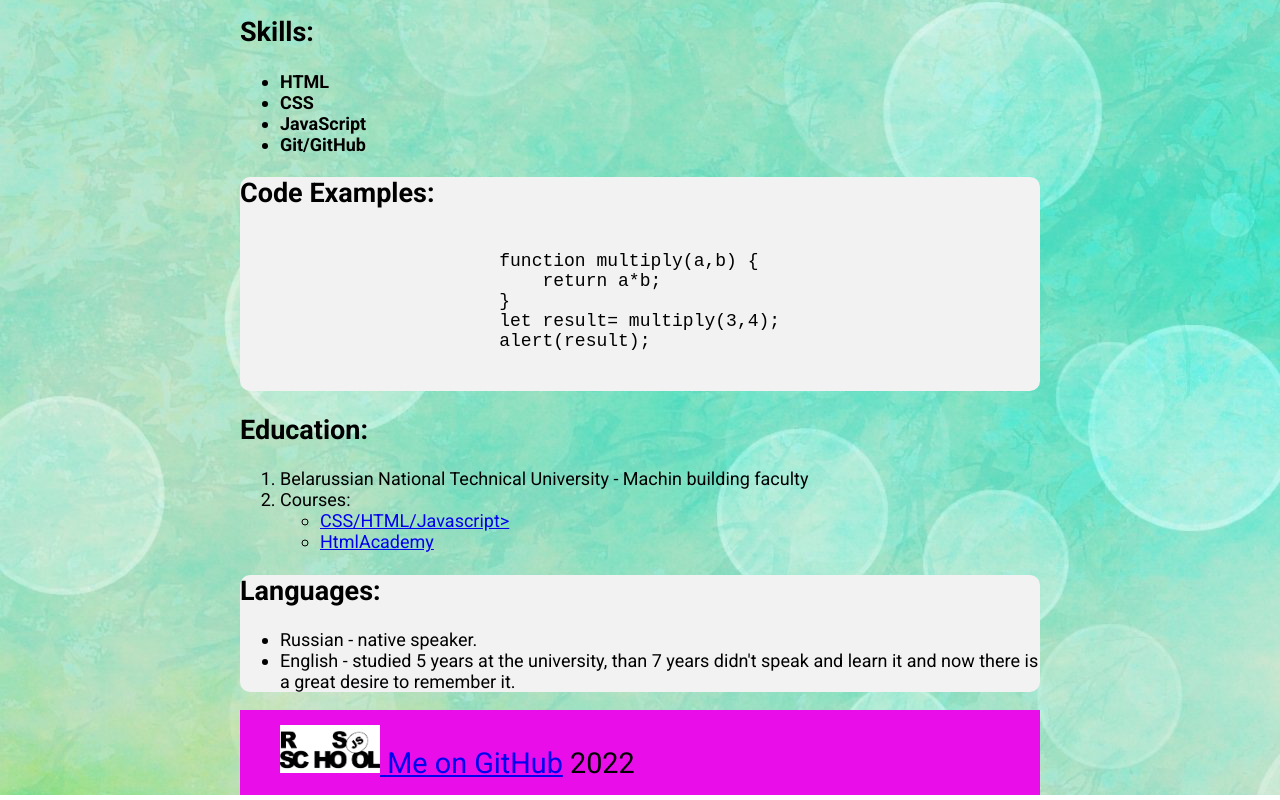
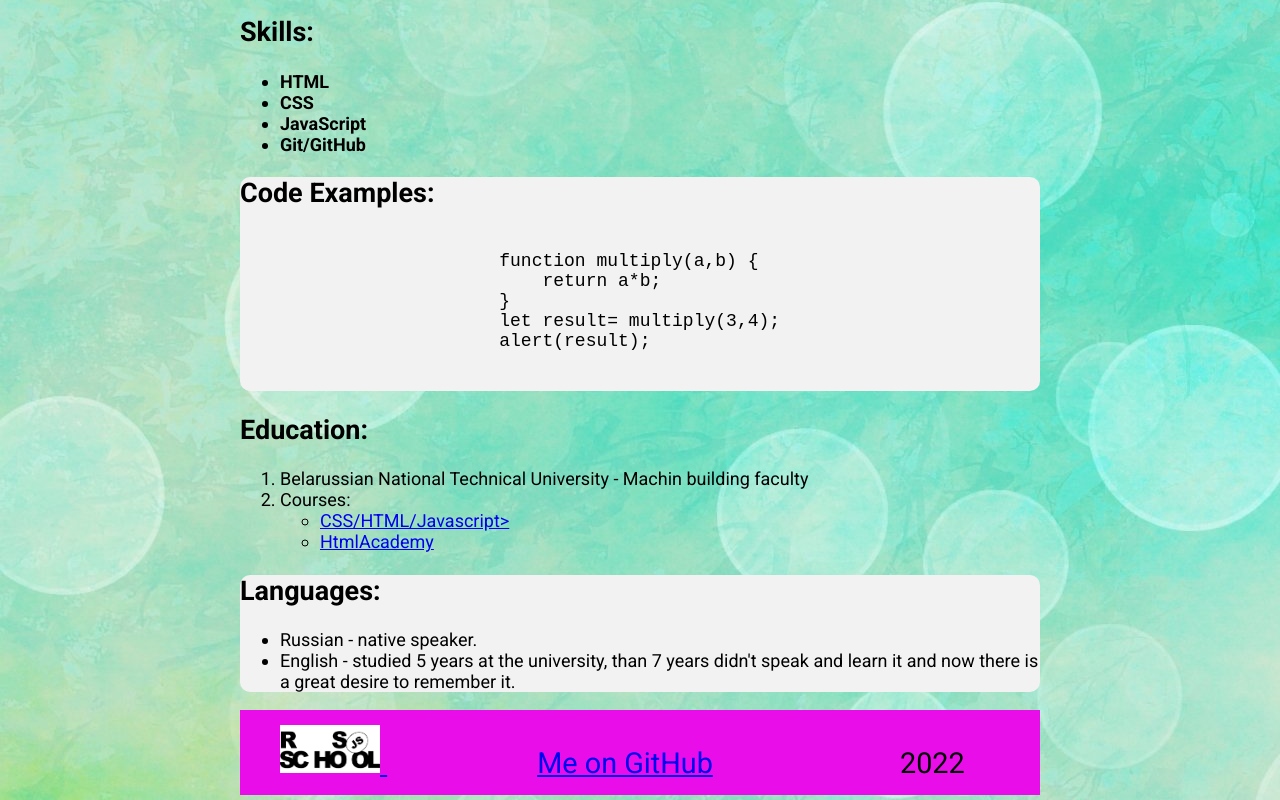
Before and after one commit to Prosto-Ya/rsschool-cv, a plain HTML site: page index.html in a window 1280 px wide. Shown: the part 744-1544 px from the top of the page. Drawn offline with Linux system fonts and the light colour scheme.

Commit message:
refactor: add class footer-link

```diff
--- a/style.css
+++ b/style.css
@@ -73,3 +73,8 @@ body {
     padding: 15px 0;
     background-color: #e90de9;
 }
+
+.footer-link {
+    padding: 0 180px 20px 150px;
+    text-align: right;
+}
```
